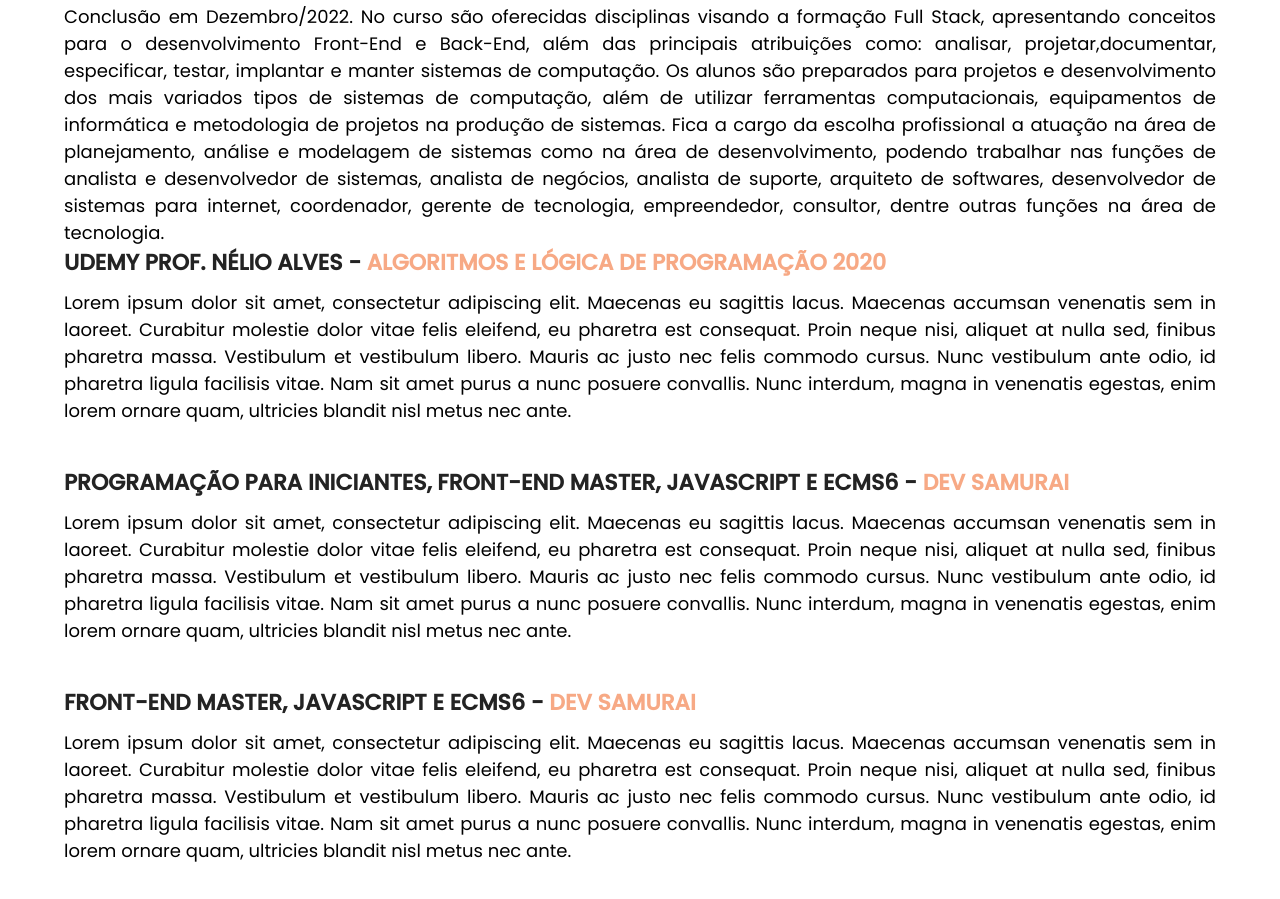
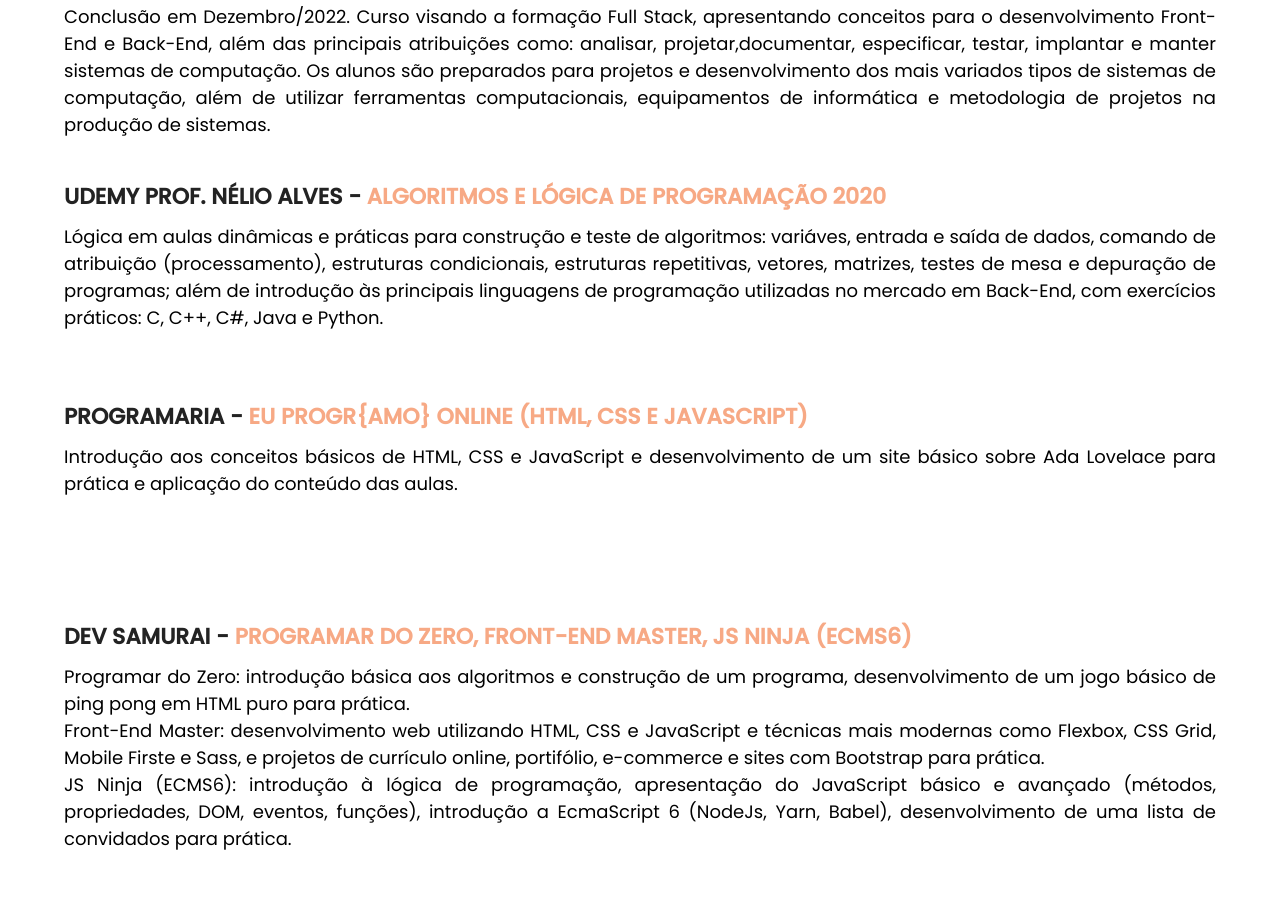
Before and after one commit to ingridholiveira/CV, a plain HTML site: page index.html in a window 1280 px wide. Shown: the part 701-1600 px from the top of the page. Drawn offline with Linux system fonts and the light colour scheme.

Commit message:
Atualização do campo educação com a descrição dos cursos livres

```diff
--- a/index.html
+++ b/index.html
@@ -41,15 +41,11 @@
                 </div>
                 <p>
                     Conclusão em Dezembro/2022.
-                    No curso são oferecidas disciplinas visando a formação Full Stack, apresentando conceitos para o desenvolvimento
+                    Curso visando a formação Full Stack, apresentando conceitos para o desenvolvimento
                     Front-End e Back-End, além das principais atribuições como: analisar, projetar,documentar, especificar, testar,
                     implantar e manter sistemas de computação. Os alunos são preparados para projetos e desenvolvimento dos mais
                     variados tipos de sistemas de computação, além de utilizar ferramentas computacionais, equipamentos de informática
-                    e metodologia de projetos na produção de sistemas. Fica a cargo da escolha profissional a atuação na área de
-                    planejamento, análise e modelagem de sistemas como na área de desenvolvimento, podendo trabalhar nas funções de
-                    analista e desenvolvedor de sistemas, analista de negócios, analista de suporte, arquiteto de softwares, desenvolvedor
-                    de sistemas para internet, coordenador, gerente de tecnologia, empreendedor, consultor, dentre outras funções
-                    na área de tecnologia.
+                    e metodologia de projetos na produção de sistemas.
                 </p>
             </div>
             <div class="item">
@@ -57,47 +53,37 @@
                     <h2>UDEMY Prof. Nélio Alves - <span>Algoritmos e Lógica de Programação 2020</span></h2>
                 </div>
                 <p>
-                    Lorem ipsum dolor sit amet, consectetur adipiscing elit.
-                    Maecenas eu sagittis lacus. Maecenas accumsan venenatis sem in laoreet.
-                    Curabitur molestie dolor vitae felis eleifend, eu pharetra est consequat.
-                    Proin neque nisi, aliquet at nulla sed, finibus pharetra massa.
-                    Vestibulum et vestibulum libero. Mauris ac justo nec felis commodo cursus.
-                    Nunc vestibulum ante odio, id pharetra ligula facilisis vitae.
-                    Nam sit amet purus a nunc posuere convallis.
-                    Nunc interdum, magna in venenatis egestas, enim lorem ornare quam, ultricies blandit nisl metus nec
-                    ante.
+                    Lógica em aulas dinâmicas e práticas para construção e teste de algoritmos: variáves, entrada e saída de
+                    dados, comando de atribuição (processamento), estruturas condicionais, estruturas repetitivas, vetores,
+                    matrizes, testes de mesa e depuração de programas; além de introdução às principais linguagens de programação
+                    utilizadas no mercado em Back-End, com exercícios práticos: C, C++, C#, Java e Python.
                 </p>
             </div>
             <div class="item">
                 <div class="w-100 title">
-                    <h2>Programação para Iniciantes, Front-End Master, JavaScript e ECMS6 - <span>Dev Samurai</span></h2>
+                    <h2>Programaria - <span>Eu Progr{Amo} Online (HTML, CSS e JavaScript)</span></h2>
                 </div>
                 <p>
-                    Lorem ipsum dolor sit amet, consectetur adipiscing elit.
-                    Maecenas eu sagittis lacus. Maecenas accumsan venenatis sem in laoreet.
-                    Curabitur molestie dolor vitae felis eleifend, eu pharetra est consequat.
-                    Proin neque nisi, aliquet at nulla sed, finibus pharetra massa.
-                    Vestibulum et vestibulum libero. Mauris ac justo nec felis commodo cursus.
-                    Nunc vestibulum ante odio, id pharetra ligula facilisis vitae.
-                    Nam sit amet purus a nunc posuere convallis.
-                    Nunc interdum, magna in venenatis egestas, enim lorem ornare quam, ultricies blandit nisl metus nec
-                    ante.
+                    Introdução aos conceitos básicos de HTML, CSS e JavaScript e desenvolvimento de um site básico
+                    sobre Ada Lovelace para prática e aplicação do conteúdo das aulas.
                 </p>
             </div>
             <div class="item">
                 <div class="w-100 title">
-                    <h2>Front-End Master, JavaScript e ECMS6 - <span>Dev Samurai</span></h2>
+                    <h2>Dev Samurai - <span>Programar do Zero, Front-End Master, JS Ninja (ECMS6)</span></h2>
                 </div>
                 <p>
-                    Lorem ipsum dolor sit amet, consectetur adipiscing elit.
-                    Maecenas eu sagittis lacus. Maecenas accumsan venenatis sem in laoreet.
-                    Curabitur molestie dolor vitae felis eleifend, eu pharetra est consequat.
-                    Proin neque nisi, aliquet at nulla sed, finibus pharetra massa.
-                    Vestibulum et vestibulum libero. Mauris ac justo nec felis commodo cursus.
-                    Nunc vestibulum ante odio, id pharetra ligula facilisis vitae.
-                    Nam sit amet purus a nunc posuere convallis.
-                    Nunc interdum, magna in venenatis egestas, enim lorem ornare quam, ultricies blandit nisl metus nec
-                    ante.
+                    Programar do Zero: introdução básica aos algoritmos e construção de um programa, desenvolvimento de um jogo
+                    básico de ping pong em HTML puro para prática.
+                </p>
+                <p>
+                    Front-End Master:  desenvolvimento web utilizando HTML, CSS e JavaScript e técnicas mais modernas como Flexbox, CSS Grid,
+                    Mobile Firste e Sass, e projetos de currículo online, portifólio, e-commerce e sites com Bootstrap para prática.
+                </p>
+                <p>
+                    JS Ninja (ECMS6): introdução à lógica de programação, apresentação do JavaScript básico e avançado (métodos, propriedades,
+                    DOM, eventos, funções), introdução a EcmaScript 6 (NodeJs, Yarn, Babel), desenvolvimento de uma lista de convidados
+                    para prática.
                 </p>
             </div>
         </div>
```
